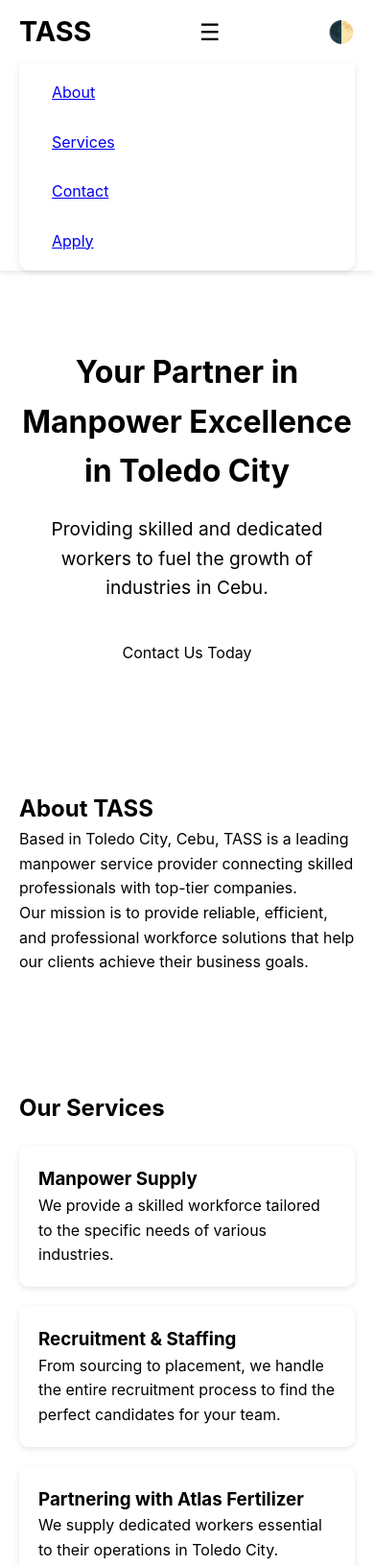
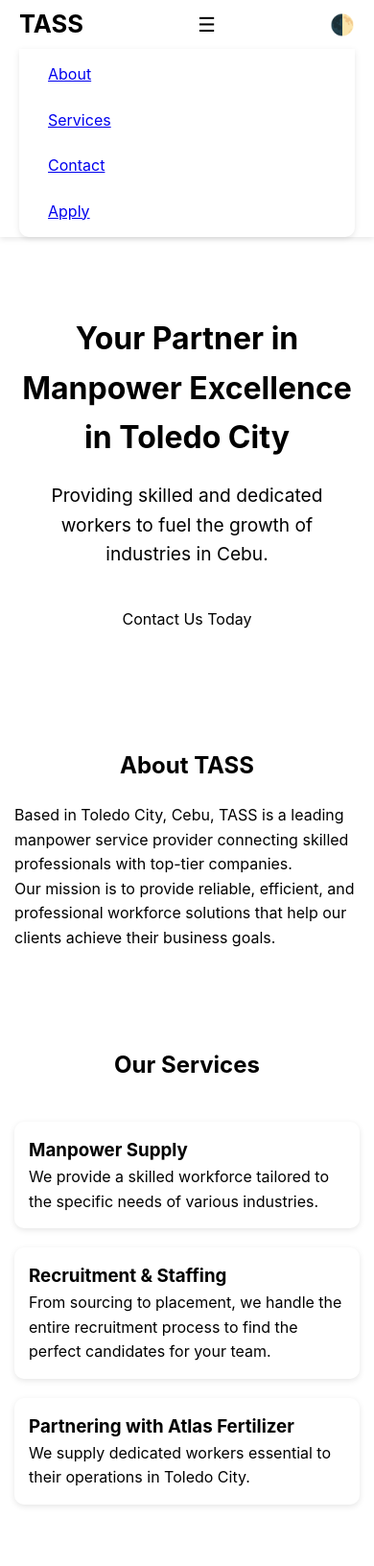
Before and after one commit to BMad927/TAMS, a website: page index.html in a window 390 px wide. Shown: the top 1632 px of the page at 96% size. Drawn offline with nearby package versions, Linux system fonts and the light colour scheme.

Commit message:
css change

```diff
--- a/css/style.css
+++ b/css/style.css
@@ -1,7 +1,7 @@
 /* Theme Variables */
 :root[data-theme="light"] {
   --text: hsl(0,0%,10%);
-  --background: #ffffff;
+  --background: hsl(0,0%,10%); /* light mode background updated */
   --primary: #c2ae48;
   --secondary: #e8d781;
   --accent: #f5d949;
@@ -52,25 +52,25 @@
   align-items: center;
   max-width: 1200px;
   margin: auto;
-  padding: 10px 0;
+  padding: 5px 0; /* reduced for mobile */
 }
 
 header h1 a {
   text-decoration: none;
   color: var(--primary);
   font-weight: bold;
-  font-size: 1.8rem;
+  font-size: 1.6rem; /* smaller on mobile */
 }
 
 .navbar {
   display: flex;
-  gap: 15px;
+  gap: 12px;
 }
 
 .navbar a {
   text-decoration: none;
   color: var(--text);
-  padding: 8px 14px;
+  padding: 6px 10px; /* smaller on mobile */
   border-radius: 6px;
   transition: background 0.3s, color 0.3s;
 }
@@ -85,14 +85,14 @@
   display: none;
   flex-direction: column;
   gap: 10px;
-  padding: 10px 20px;
+  padding: 8px 20px;
   background: var(--background);
   box-shadow: 0 2px 6px rgba(0,0,0,0.1);
   border-radius: 0 0 10px 10px;
 }
 
 #mobile-menu a {
-  padding: 8px 14px;
+  padding: 6px 10px;
   border-radius: 6px;
   transition: background 0.3s;
 }
@@ -106,7 +106,7 @@
   display: none;
   background: none;
   border: none;
-  font-size: 1.5rem;
+  font-size: 1.3rem;
   cursor: pointer;
 }
 
@@ -114,7 +114,7 @@
 .theme-toggle {
   background: none;
   border: none;
-  font-size: 1.4rem;
+  font-size: 1.3rem;
   cursor: pointer;
 }
 
@@ -124,6 +124,12 @@
   margin: 20px auto;
   border-radius: 10px;
   max-width: 1000px;
+}
+
+/* Section headings spacing */
+h2 {
+  margin-bottom: 20px; /* ensures space between heading and content */
+  text-align: center;
 }
 
 /* Hero Section */
@@ -199,7 +205,7 @@
 #services {
   display: grid;
   grid-template-columns: repeat(auto-fit, minmax(250px, 1fr));
-  gap: 20px;
+  gap: 20px; /* ensures spacing between cards */
   margin: 40px auto;
 }
 
@@ -224,4 +230,10 @@
   #mobile-menu {
     display: flex;
   }
+  main section {
+    padding: 30px 15px;
+  }
+  .card {
+    padding: 15px;
+  }
 }
```
